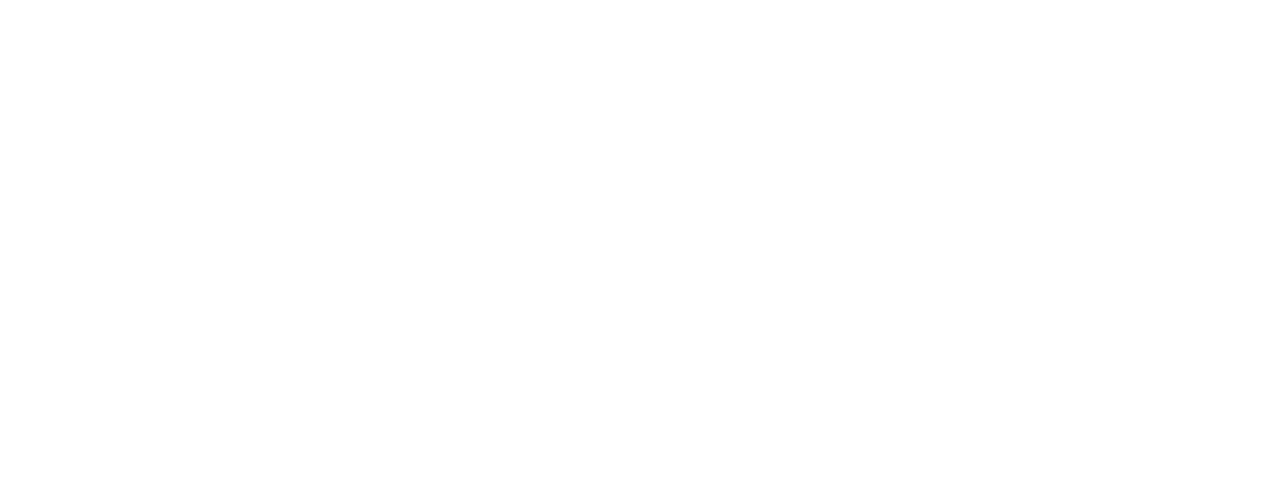
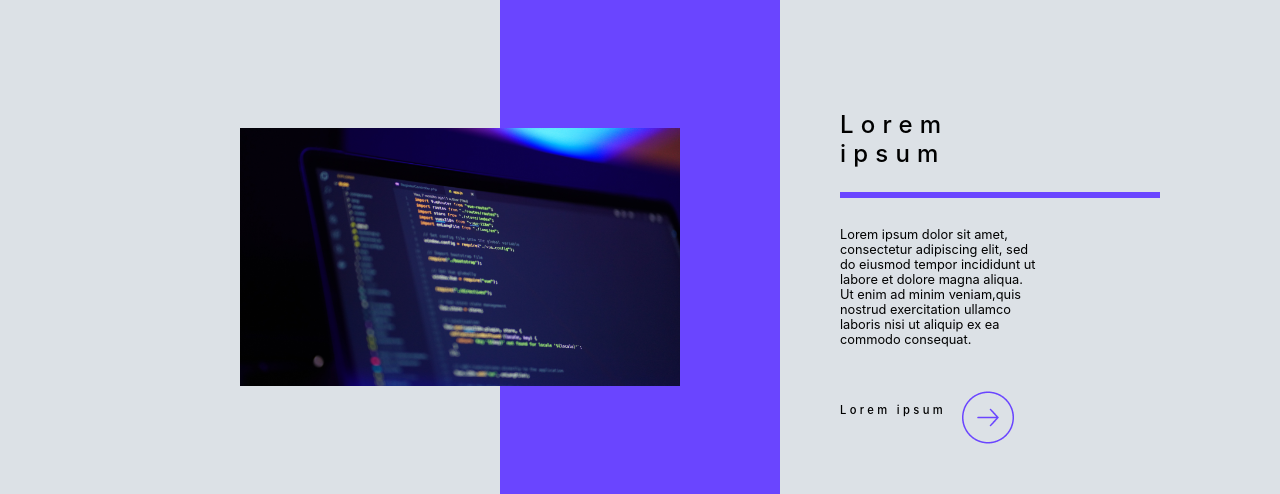
Before and after one commit to AnanyaNunDesai/willeder-task, a React (Create React App) app: page / in a window 1280 px wide. Shown: the part 1903-2397 px from the top of the page. Before the commit the page ends 1760 px from the top, so only its background shows below. Built offline with nearby package versions, Linux system fonts and the light colour scheme.

Commit message:
Added section 3, cleanup

```diff
--- a/src/App.js
+++ b/src/App.js
@@ -1,13 +1,98 @@
+import React, { useEffect, useState } from "react";
 import "./App.scss";
 import Carousel from "./components/Carousel";
 import Navbar from "./components/Navbar";
 
 function App() {
+  const [isMobile, setIsMobile] = useState(false);
+
+  useEffect(() => {
+    const checkIsMobile = () => {
+      setIsMobile(window.innerWidth <= 768);
+    };
+
+    checkIsMobile();
+    window.addEventListener("resize", checkIsMobile);
+
+    return () => {
+      window.removeEventListener("resize", checkIsMobile);
+    };
+  }, []);
+
+  // Arranges subsection elements of "See More" if on mobile or web
+  function arrangeSeeMoreSubsection() {
+    // Web view
+    if (!isMobile) {
+      return (
+        <div
+          className="explain-subsection
+          "
+        >
+          <img
+            className="explain-img"
+            src="./images/see-more.png"
+            alt="See More"
+          />
+          <div className="explain-text">
+            <div className="title-underline">
+              <p>Lorem ipsum</p>
+              <div className="underline-bar" />
+            </div>
+            <p className="explain-details">
+              Lorem ipsum dolor sit amet, consectetur adipiscing elit, sed do
+              eiusmod tempor incididunt ut labore et dolore magna aliqua. Ut
+              enim ad minim veniam,quis nostrud exercitation ullamco laboris
+              nisi ut aliquip ex ea commodo consequat.
+            </p>
+            <div className="click-me">
+              <p>Lorem ipsum</p>
+              <img src="./images/next-arrow.png" alt="Click Me" />
+            </div>
+          </div>
+        </div>
+      );
+    }
+    // Mobile view, underlined title is above image
+    else {
+      return (
+        <div
+          className="explain-subsection
+        "
+        >
+          <div>
+            <div className="title-underline">
+              <p className="title-text">Lorem ipsum</p>
+              <div className="underline-bar" />
+            </div>
+            <img
+              className="explain-img"
+              src="./images/see-more.png"
+              alt="See More"
+            />
+          </div>
+          <div className="explain-text">
+            <p className="explain-details">
+              Lorem ipsum dolor sit amet, consectetur adipiscing elit, sed do
+              eiusmod tempor incididunt ut labore et dolore magna aliqua. Ut
+              enim ad minim veniam,quis nostrud exercitation ullamco laboris
+              nisi ut aliquip ex ea commodo consequat.
+            </p>
+            <div className="click-me">
+              <p>Lorem ipsum</p>
+              <img src="./images/next-arrow.png" alt="Click Me" />
+            </div>
+          </div>
+        </div>
+      );
+    }
+  }
+
   return (
     <div className="home-page">
       <Navbar />
       <Carousel />
       <div className="section intro">
+        <div className="about">
           <div className="logo">
             <img src="./images/logo-icon.png" alt="Icon" />
             <h1 className="text">LOGO</h1>
@@ -20,6 +105,7 @@
               Lorem ipsum dolor sit amet, consectetur adipiscing elit, sed do
               eiusmod tempor incididunt ut labore et dolore magna aliqua.
             </p>
+          </div>
         </div>
         <div className="invite-scroll">
           <p>scroll</p>
@@ -56,6 +142,10 @@
         </div>
         <div className="path-bar" />
       </div>
+      <div className="section see-more">
+        {arrangeSeeMoreSubsection()}
+        <div className="path-bar" />
+      </div>
     </div>
   );
 }
--- a/src/App.scss
+++ b/src/App.scss
@@ -20,6 +20,7 @@
 
 .section {
     height: 100vh;
+    width: 100%;
     display: flex;
     align-items: center;
     justify-content: center;
@@ -29,9 +30,15 @@
     display: flex;
     flex-direction: column;
     justify-content: flex-end;
-    align-items: center;
     flex-grow: 1;
     max-height: 100vh;
+
+    .about {
+        display: flex;
+        flex-direction: column;
+        align-items: center;
+        margin-bottom: 6rem;
+    }
 
     .logo {
         display: flex;
@@ -40,17 +47,17 @@
         gap: 0.625rem;
         margin-bottom: 3.125rem;
 
-        h1 {
+        img {
+            max-width: 10rem;
+        }
+
+        .text {
             color: white;
             font-size: 5rem;
             font-family: Revalia;
             font-weight: 100;
             letter-spacing: $letter-spacing-value;
             margin-left: 0.1rem;
-        }
-
-        img {
-            max-width: 10rem;
         }
     }
 
@@ -60,17 +67,15 @@
         align-items: center;
         justify-content: center;
         height: 3.3rem;
-        margin-bottom: 5rem;
+        margin-bottom: 0.5rem;
         width: 100%;
 
         p {
             color: white;
-            font-size: 2rem;
-            line-height: 0;
+            font-size: 1.5rem;
             letter-spacing: $desc-letter-spacing;
             font-weight: 400;
-            margin: 0;
-            /* Remove default margin */
+            margin: 0 1rem 0 1rem;
         }
     }
 
@@ -79,7 +84,6 @@
         text-align: center;
         max-width: 70%;
         /* Adjusted max-width for description */
-        margin-top: -4.5rem;
         margin-bottom: 5rem;
         /* Adjusted margin to move the description closer to the subtitle */
 
@@ -93,6 +97,8 @@
     }
 
     .invite-scroll {
+        position: absolute;
+        top: 90vh;
         display: flex;
         flex-direction: column;
         justify-content: flex-end;
@@ -111,15 +117,15 @@
 }
 
 .services {
-    top: 100vh;
+    top: 100%;
     width: 100%;
     position: absolute;
-    max-height: 120vh;
     background-color: white;
     display: flex;
     flex-direction: column;
     justify-content: flex-start;
     align-items: center;
+    padding-bottom: 15rem;
 
     .heading {
         z-index: 2;
@@ -146,7 +152,7 @@
     .path-bar {
         width: 17.5rem;
         position: absolute;
-        height: 120vh;
+        height: 100%;
         background-color: #6a45ff;
         left: 50%;
         transform: translateX(-50%);
@@ -161,10 +167,8 @@
         z-index: 2;
         width: 100%;
 
-
         .first {
             background-image: url("../public/images/carousel1.png");
-
         }
 
         .second {
@@ -189,7 +193,7 @@
             overflow: hidden;
 
             &::before {
-                content: '';
+                content: "";
                 position: absolute;
                 top: 0;
                 left: 0;
@@ -210,7 +214,6 @@
             max-width: 70%;
             z-index: 1;
 
-
             h3 {
                 font-weight: 500;
                 letter-spacing: $desc-letter-spacing;
@@ -227,7 +230,83 @@
                 font-size: 0.8rem;
                 font-weight: 300;
                 letter-spacing: 0.1rem;
+            }
+        }
+    }
+}
 
+.see-more {
+    top: 200%;
+    width: 100%;
+    position: absolute;
+    max-height: 100vh;
+    background-color: #dce1e6;
+    display: flex;
+    justify-content: center;
+    align-items: center;
+    z-index: -1;
+    padding-top: 10rem;
+
+    .path-bar {
+        width: 17.5rem;
+        position: absolute;
+        height: 100vh;
+        background-color: #6a45ff;
+        left: 50%;
+        transform: translateX(-50%);
+        z-index: -1;
+    }
+
+    .explain-subsection {
+        display: flex;
+        flex-direction: row;
+        gap: 10rem;
+        align-items: center;
+        justify-content: center;
+        max-width: 100vh;
+        width: 100%;
+
+        .explain-img {
+            max-width: 100%;
+            max-height: 50%;
+            overflow: hidden;
+            float: left;
+            width: 75%;
+        }
+
+        .explain-text {
+            display: flex;
+            flex-direction: column;
+            justify-content: center;
+            float: right;
+            font-size: 0.8rem;
+            width: 25%;
+
+            .title-underline {
+                margin: 1rem 0 1rem 0;
+                max-width: 100%;
+
+                p{
+                    font-size: 1.5rem;
+                    font-weight: 500;
+                    letter-spacing: $desc-letter-spacing;
+                }
+
+                .underline-bar {
+                    width: 20rem;
+                    height: 0.4rem;
+                    background-color: #6a45ff;
+                }
+            }
+
+            .click-me {
+                margin-top: 2rem;
+                display: flex;
+                flex-direction: row;
+                gap: 1rem;
+                font-size: 0.7rem;
+                font-weight: 500;
+                letter-spacing: $desc-letter-spacing;
             }
         }
     }
@@ -237,34 +316,62 @@
     .intro {
         justify-content: center;
 
+        .logo {
+            img {
+                max-width: 6rem;
+            }
+
+            .text {
+                font-size: 3rem;
+            }
+        }
+
+        .about {
+            margin-top: 5rem;
+        }
+
         .subtitle {
-            background-color: transparent !important;
-            max-width: 9.375rem;
+            text-align: center;
+            background-color: transparent;
             font-weight: 500;
+
+            p {
+                font-weight: 600;
+            }
         }
 
         .description {
-            max-width: 80%;
+            margin-top: 0.5rem;
+            max-width: 75%;
 
             p {
-                color: rgba(255, 255, 255, 80%);
-                font-weight: 100;
+                font-size: 0.7rem;
+                font-weight: 300;
             }
         }
+
     }
 
+
     .services {
-        height: 235vh;
+        height: 200vh;
 
         .heading {
-            margin-top: 3rem;
-            margin-bottom: 3rem;
+            margin: 0 0 2rem 0;
+
+            h1 {
+                color: #6a45ff;
+            }
+
+            p {
+                color: black;
+            }
         }
 
         .path-bar {
             background-color: #6a45ff3d;
             width: 2.5rem;
-            height: 235vh;
+            height: 200vh;
         }
 
         .details {
@@ -283,6 +390,65 @@
                 display: none;
             }
         }
+
+
+        h3 {
+            font-size: 2rem;
+        }
+
+    }
+
+    .see-more {
+        position: absolute;
+        top: 300vh;
+        height: 100vh;
+        display: flex;
+        justify-content: center;
+
+        .path-bar {
+            background-color: #6a45ff3d;
+            width: 2.5rem;
+            height: 100vh;
+        }
+
+        .explain-subsection {
+            display: flex;
+            flex-direction: column;
+            align-items: center;
+            justify-content: center;
+            gap: 0;
+
+            .explain-img {
+                width: 80%;
+                height: 100%;
+                float: none;
+                max-width: 100%;
+            }
+
+            .explain-text {
+                float: none;
+                width: 100%;
+                box-sizing: border-box;
+                padding-left: 1rem;
+
+                .explain-details {
+                    width: 75%;
+                }
+            }
+
+            .title-underline {
+                .title-text {
+                    margin-left: 1rem;
+                }
+
+                .underline-bar {
+                    width: 20rem;
+                    height: 0.4rem;
+                    background-color: #6a45ff;
+                    margin-bottom: 2rem;
+                }
+            }
+        }
     }
 }
 
```
Also changed, not shown: public/images/next-arrow.png (added), public/images/see-more.png (added). Lines whose indentation alone changed are shown as unchanged.
